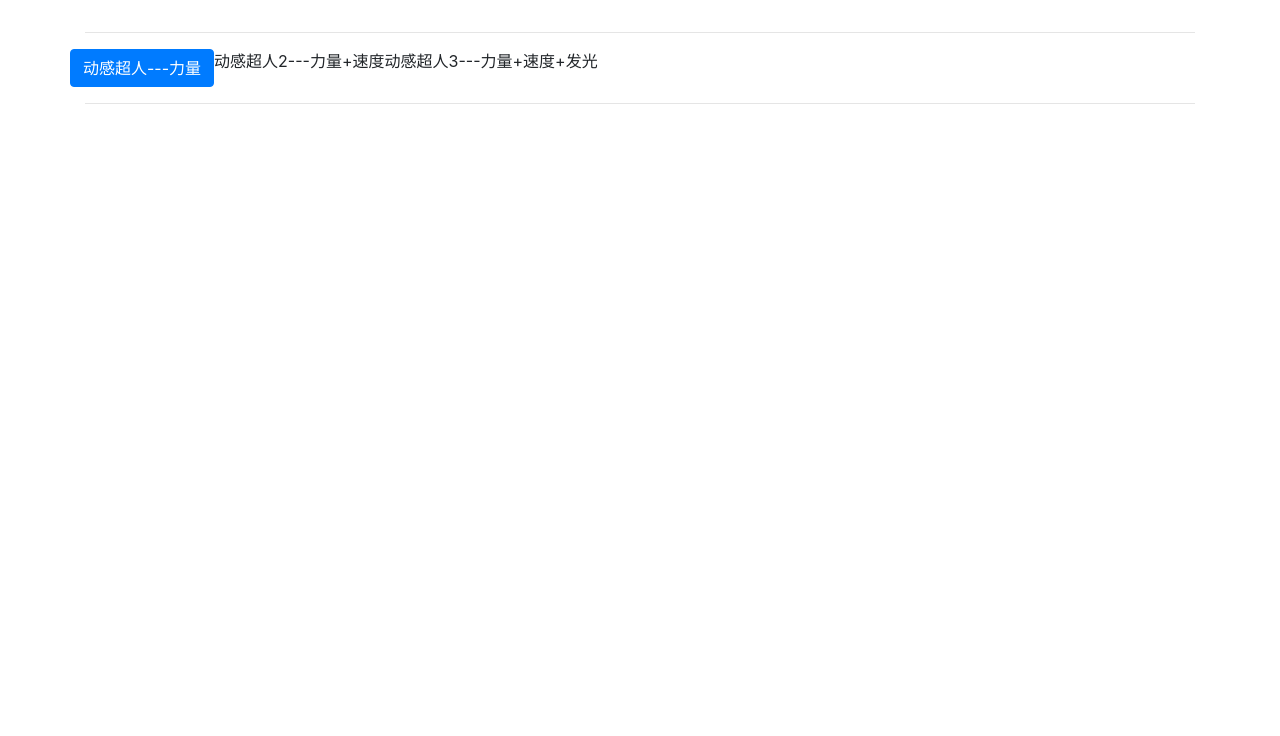
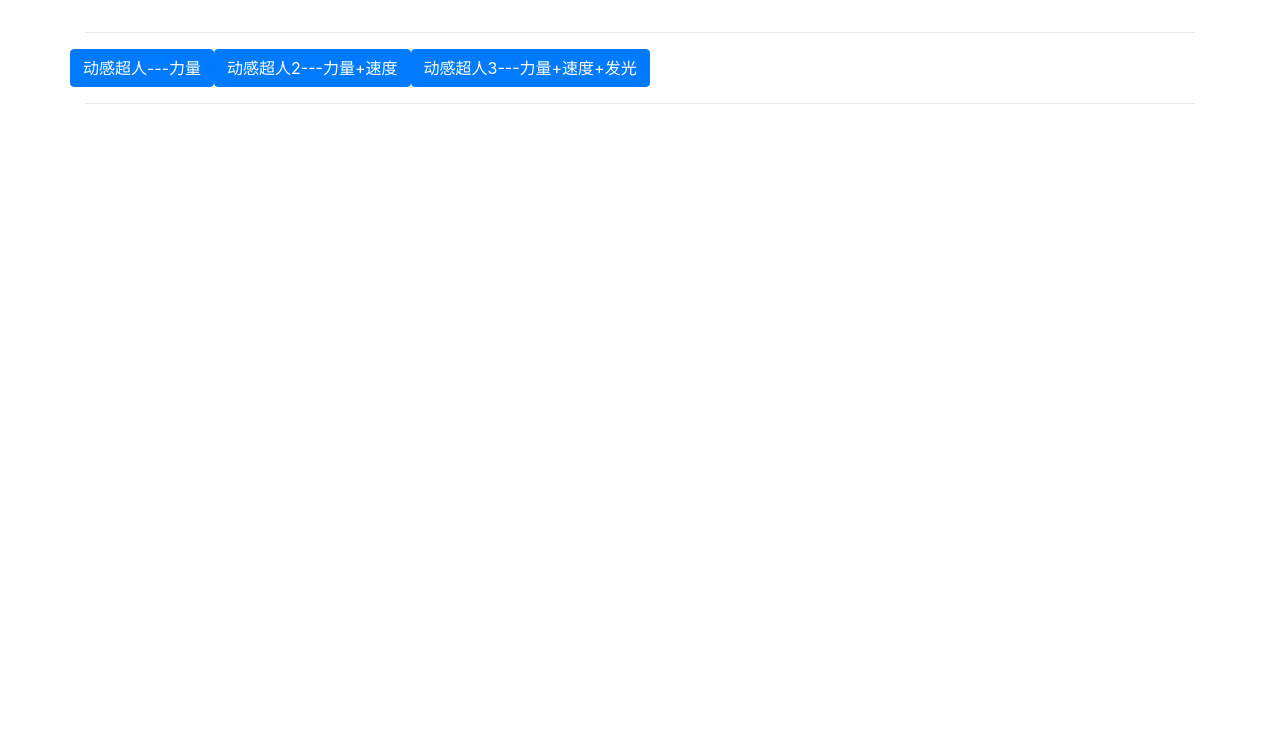
Before and after one commit to qianlongdoit/2048, a plain HTML site: page test.html in a window 1280 px wide. Shown: the part 64-800 px from the top of the page. Drawn offline with nearby package versions, Linux system fonts and the light colour scheme.

Commit message:
修改后

```diff
--- a/test.html
+++ b/test.html
@@ -34,34 +34,33 @@
 <script>
 	angular.module("myApp",[])
 			.directive("superman",function(){
-				return {
+                return{
                     scope:{},
-					restrict:"AE",
-					controlller:function ($scope) {
-						$scope.abilities = [];
-						this.addStrength = function () {
+                    restrict:'AE',
+                    controller:function($scope){
+                        $scope.abilities=[];
+                        this.addStrength=function(){
                             $scope.abilities.push("strength");
                         };
-						this.addSpeed = function () {
+                        this.addSpeed=function(){
                             $scope.abilities.push("speed");
                         };
-						this.addLight = function () {
+                        this.addLight=function(){
                             $scope.abilities.push("light");
                         };
                     },
-					link:function ($scop,$element,$attrs) {
-						$element.addClass("btn btn-primary");
-						$element.bind("mouseenter",function () {
-							console.log($scope.abilities);
+                    link:function(scope,element,attrs){
+                        element.addClass('btn btn-primary');
+                        element.bind("mouseenter",function(){
+                            console.log(scope.abilities);
                         })
                     }
                 }
             })
 			.directive("strength",function () {
-				return {
+                return{
                     require:'^superman',
-					link:function ($scope ,$element, $attrs, supermanCtrl) {
-                        console.log(supermanCtrl);
+                    link: function (scope, element, attrs, supermanCtrl) {
                         supermanCtrl.addStrength();
                     }
                 }
```
Lines whose indentation alone changed are shown as unchanged.
